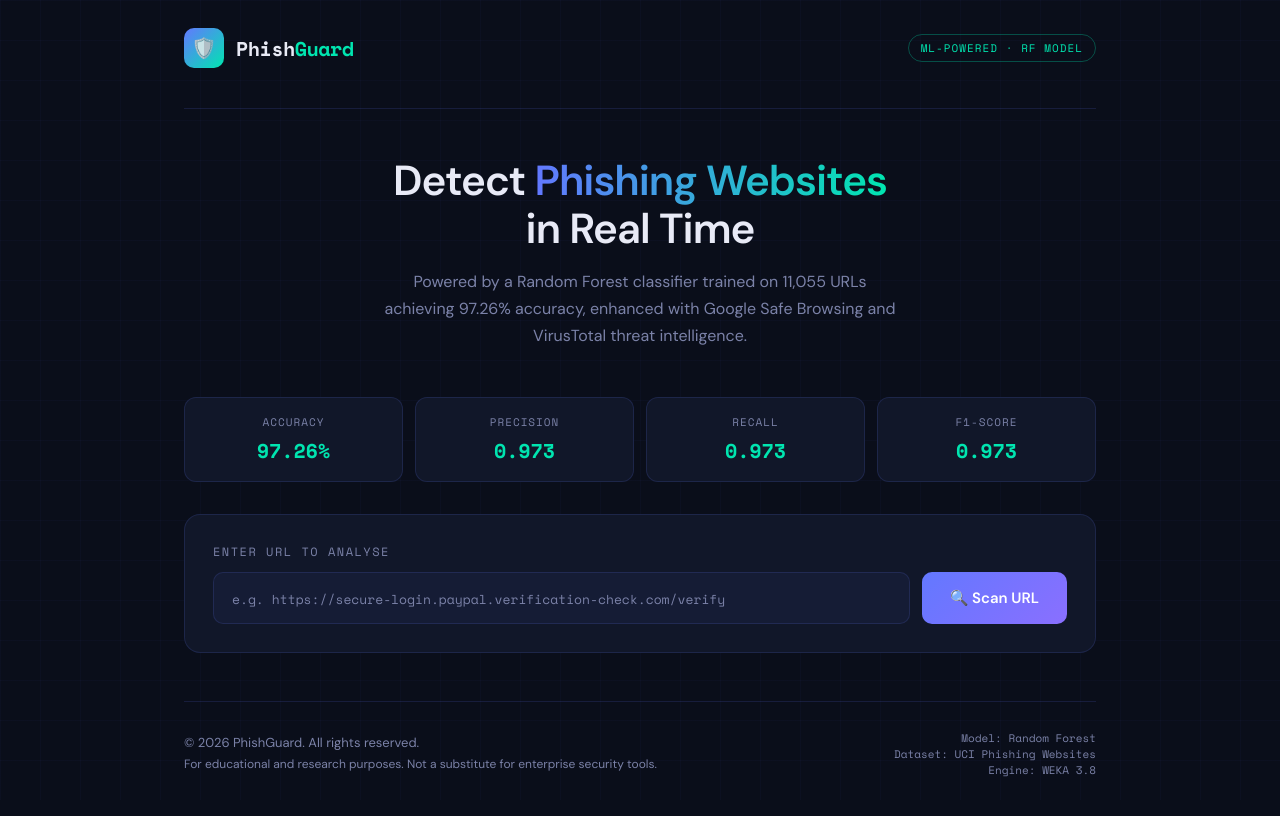
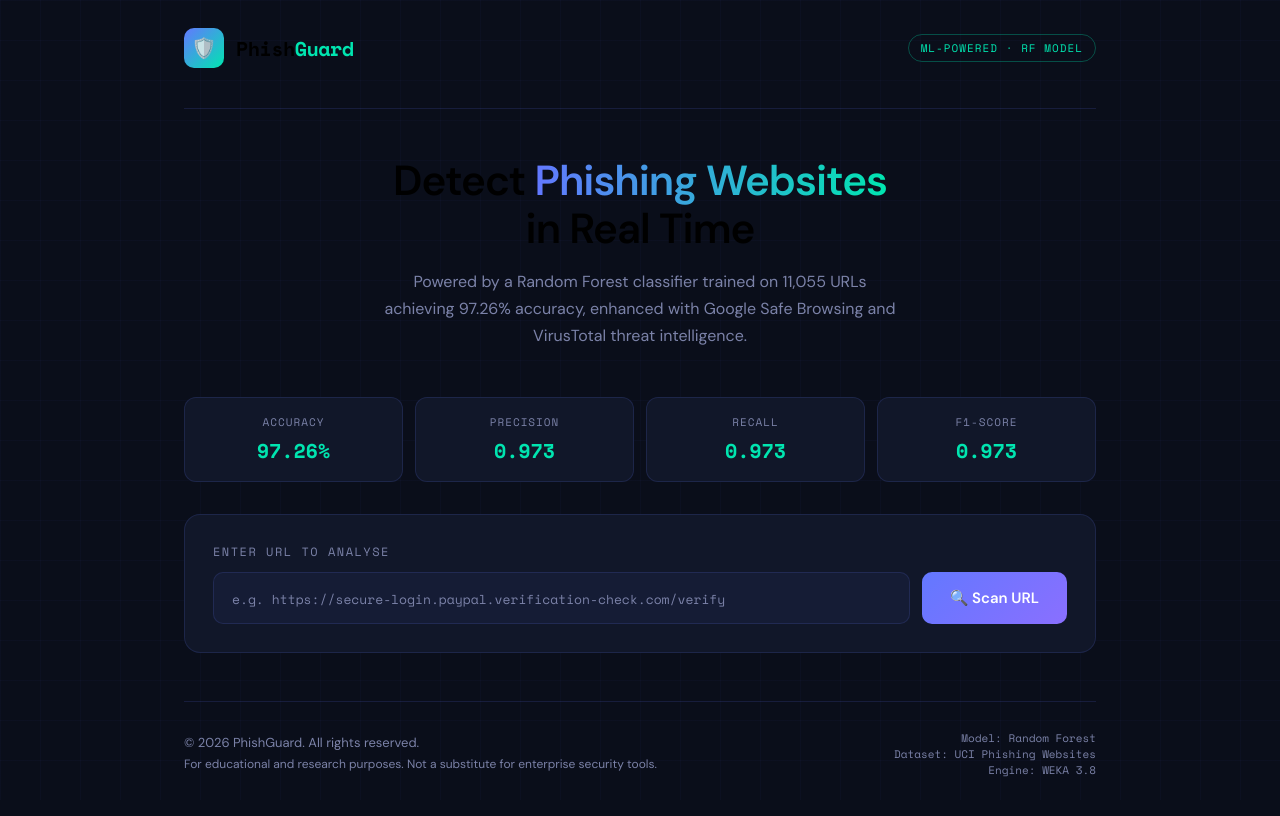
Before and after one commit to Acce016/phishguard, a website: page public/index.html in a window 1280 px wide. Drawn offline with nearby package versions, Linux system fonts and the light colour scheme.

Commit message:
Update index.html

```diff
--- a/public/index.html
+++ b/public/index.html
@@ -24,7 +24,7 @@
   * { margin: 0; padding: 0; box-sizing: border-box; }
   body {
     background: var(--bg);
-    color: var(--text);
+    color: var(red);
     font-family: 'DM Sans', sans-serif;
     min-height: 100vh;
     overflow-x: hidden;
```
